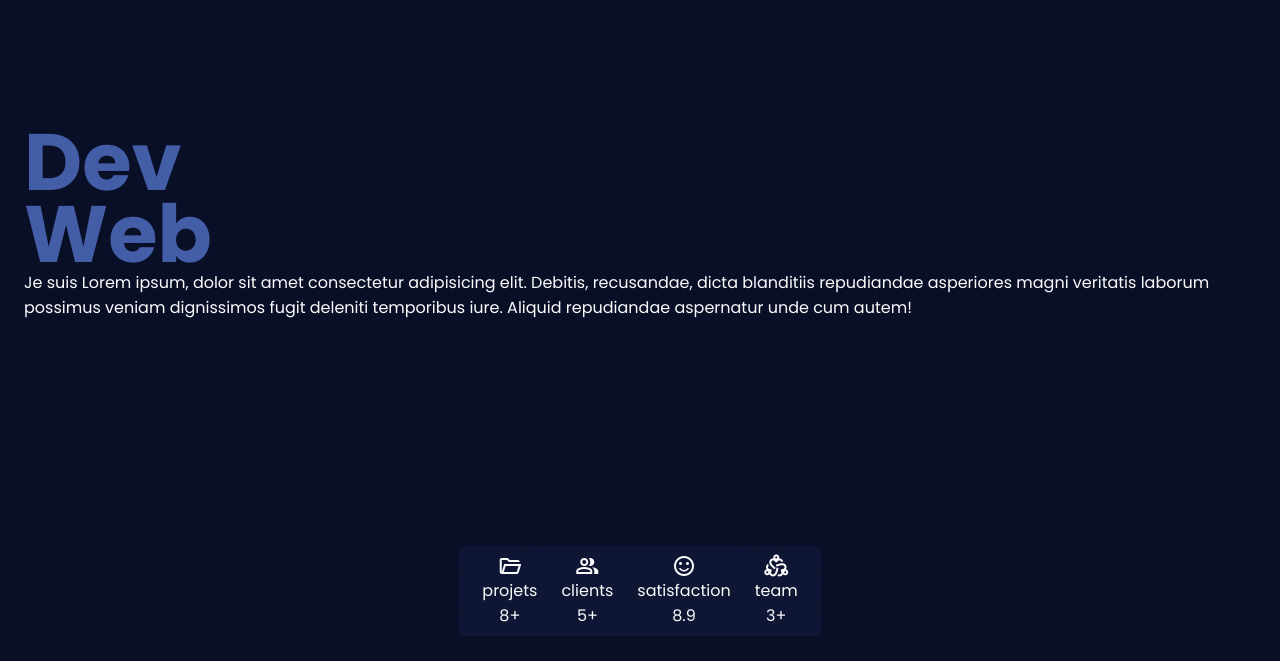
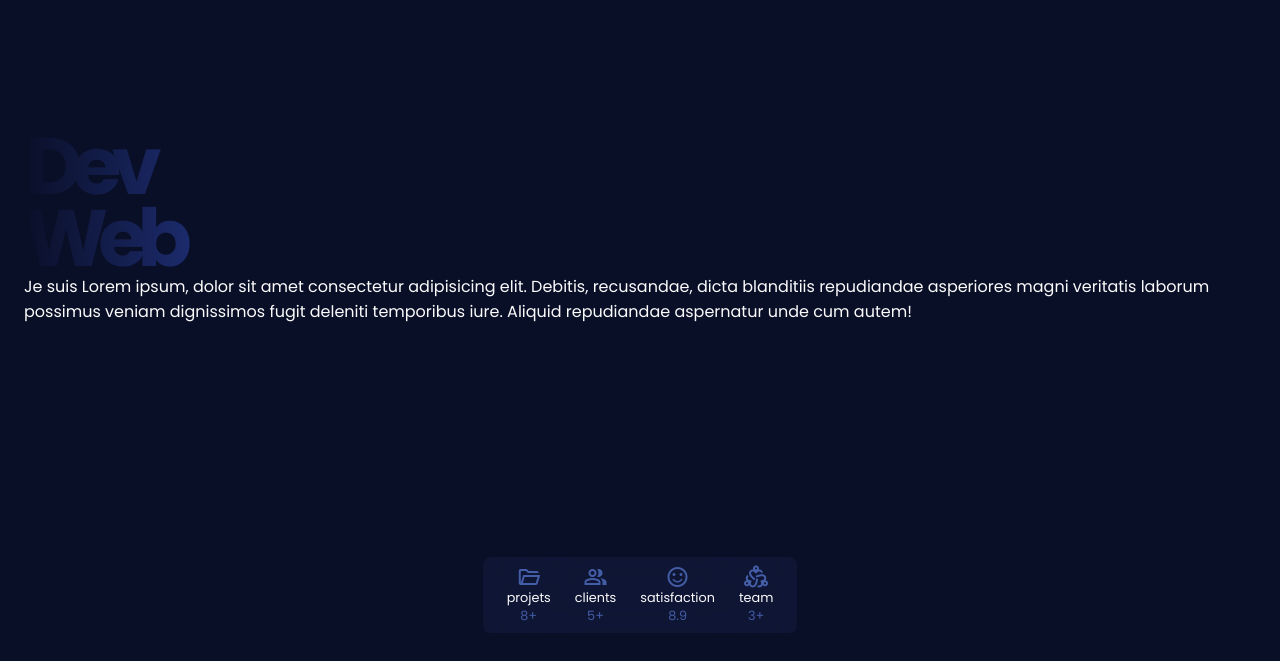
Before and after one commit to DevUltime/mon-portfolio-v2, a plain HTML site: page index.html in a window 1280 px wide. Shown: the part 51-712 px from the top of the page. Drawn offline with nearby package versions, Linux system fonts and the light colour scheme.

Commit message:
degrade sur le titre et modification taille de la police

```diff
--- a/style.css
+++ b/style.css
@@ -8,7 +8,7 @@
 :root {
   /*couleurs principales*/
   --color-blue-400: #24388d;
-  --color-blue-50: rgb(68, 93, 167);
+  --color-blue-50: #445da7;
   --color-blue-800: #0a0f28;
 
   /*couleurs secondaires*/
@@ -28,7 +28,7 @@
 
   /*polices et taille de la police*/
   --font-family: "Poppins", "Roboto", sans-serif;
-  --font-size-xs: clamp(0.7rem, 1vh + 1rem, 1.3rem);
+  --font-size-xs: clamp(0.3rem, 1vh + .3rem, 1rem);
   --font-size-md: clamp(1rem, 2vw + 1rem, 2rem);
   --font-size-lg: clamp(3rem, 10vw + 2rem, 5rem);
   --text-size: 0.8rem;
@@ -124,10 +124,18 @@ main{
   display: none;
 }
 .homepage__title{
-  color: var(--color-text-inverse);
+  letter-spacing: -10px;
+  background-image: linear-gradient(to right,var(--color-blue-800) ,var(--color-blue-400)20%,var(--color-blue-50));
+  background-clip: text;
+  color: transparent;
   text-transform: capitalize;
   font-size: var(--font-size-lg);
   line-height: .9;
+}
+.homepage__card{
+  display: flex;
+  flex-direction: column;
+
 }
 .homepage__stats{
   flex-wrap: nowrap;
@@ -137,6 +145,10 @@ main{
   background: color-mix(in srgb, var(--color-blue-50) 10%, transparent);
   display: flex;
   gap: var(--space-3);
+  font-size: var(--font-size-xs);
+}
+.homepage__stats div span{
+  color: var(--color-text-inverse);
 }
 .homepage__stats div{
   display: flex;
```
